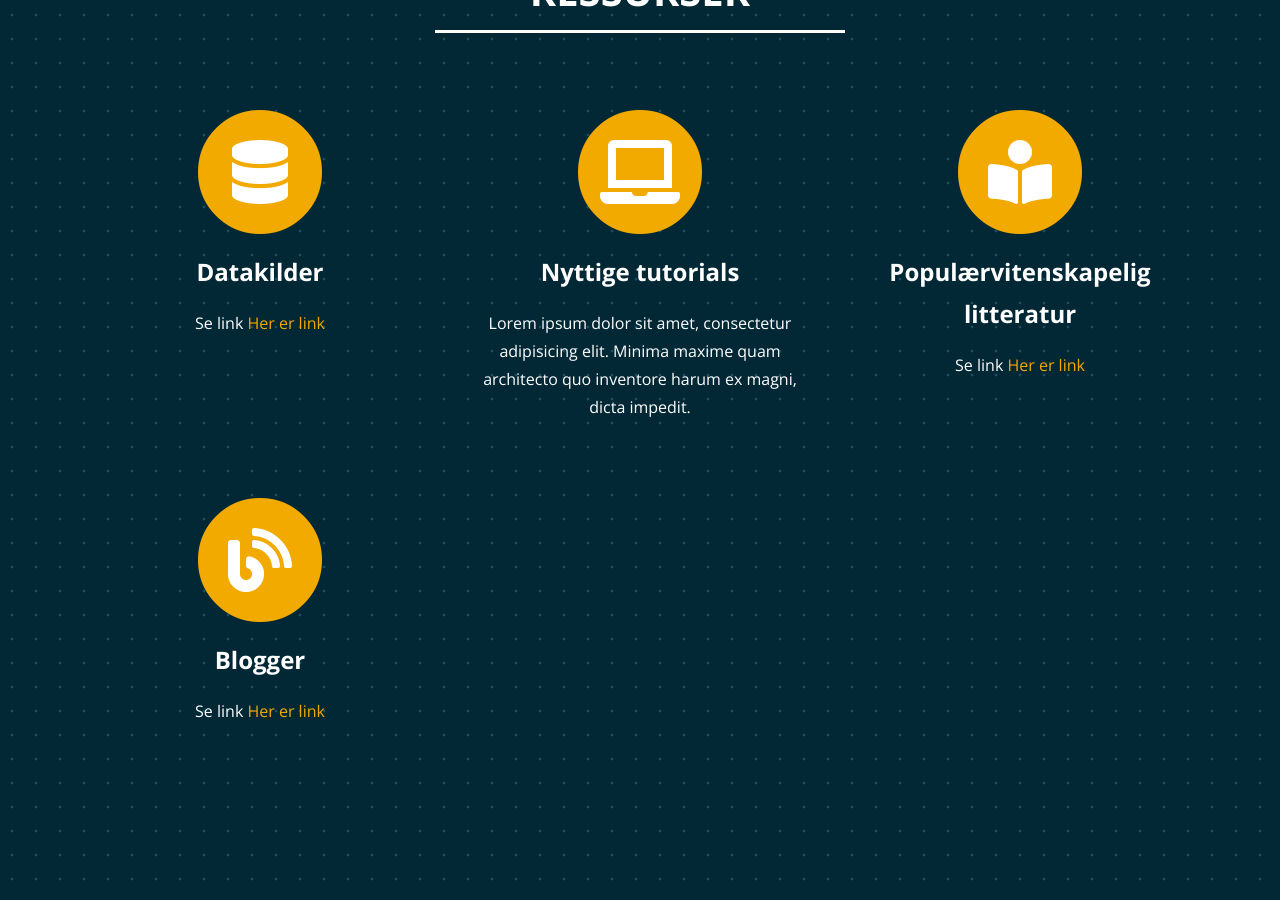
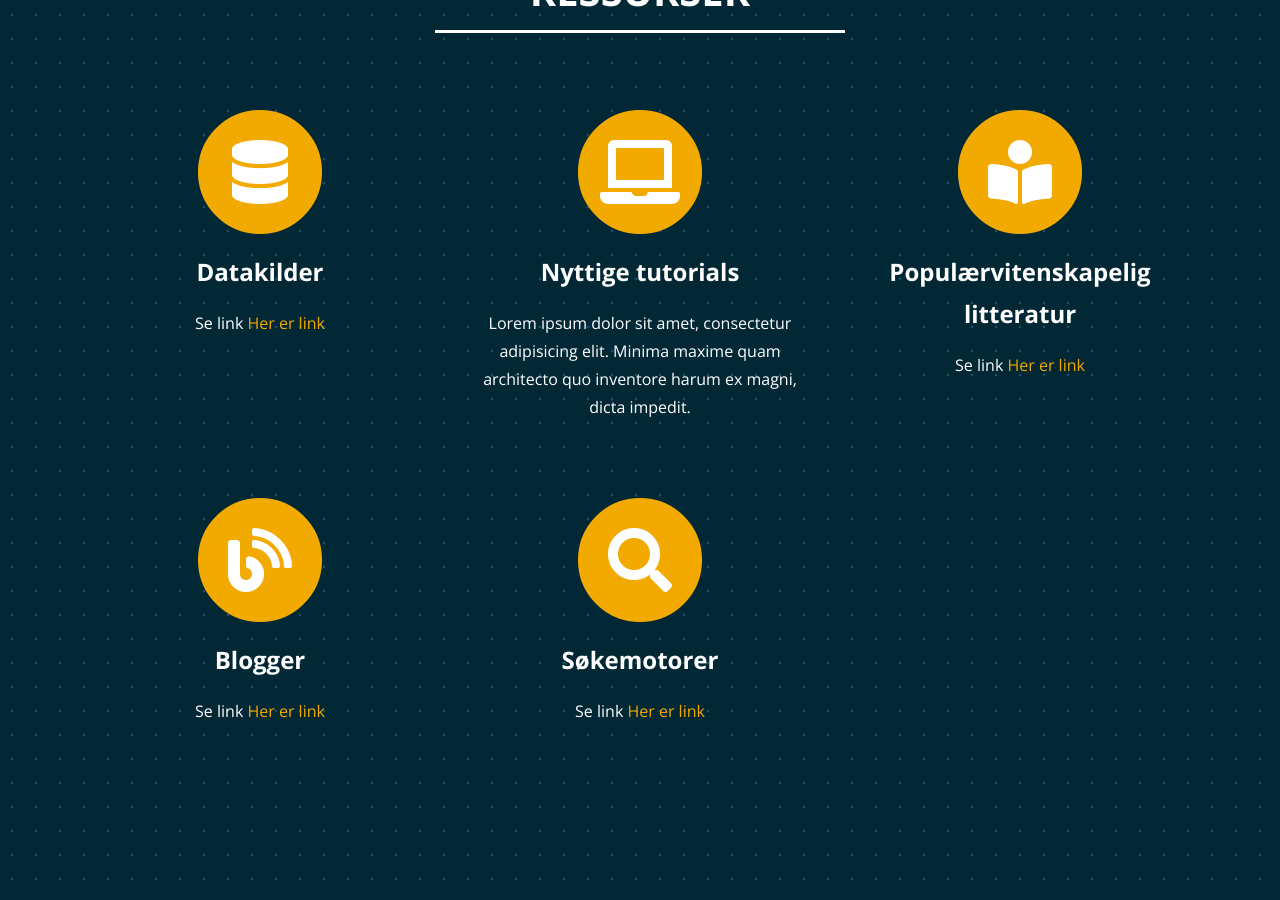
Before and after one commit to uit-econ/uit-econ.github.io, a Jekyll site: the page built from index.md, in a window 1280 px wide and 900 px high, scrolled down 5881 px. Built offline with Jekyll 4.4.1, drawn with Linux system fonts in a browser that asks for light colours.

Commit message:
Update sitetext.yml

```diff
--- a/_data/sitetext.yml
+++ b/_data/sitetext.yml
@@ -34,6 +34,9 @@ en: &DEFAULT_EN
       - title: "Blogger"
         desc: "Se link [Her er link](ressurser/Blogger)"
         icon: fas fa-blog
+      - title: "Søkemotorer"
+        desc: "Se link [Her er link](ressurser/Blogger)"
+        icon: fas fa-search
 
   portfolio:
     title: "Emner"
```
